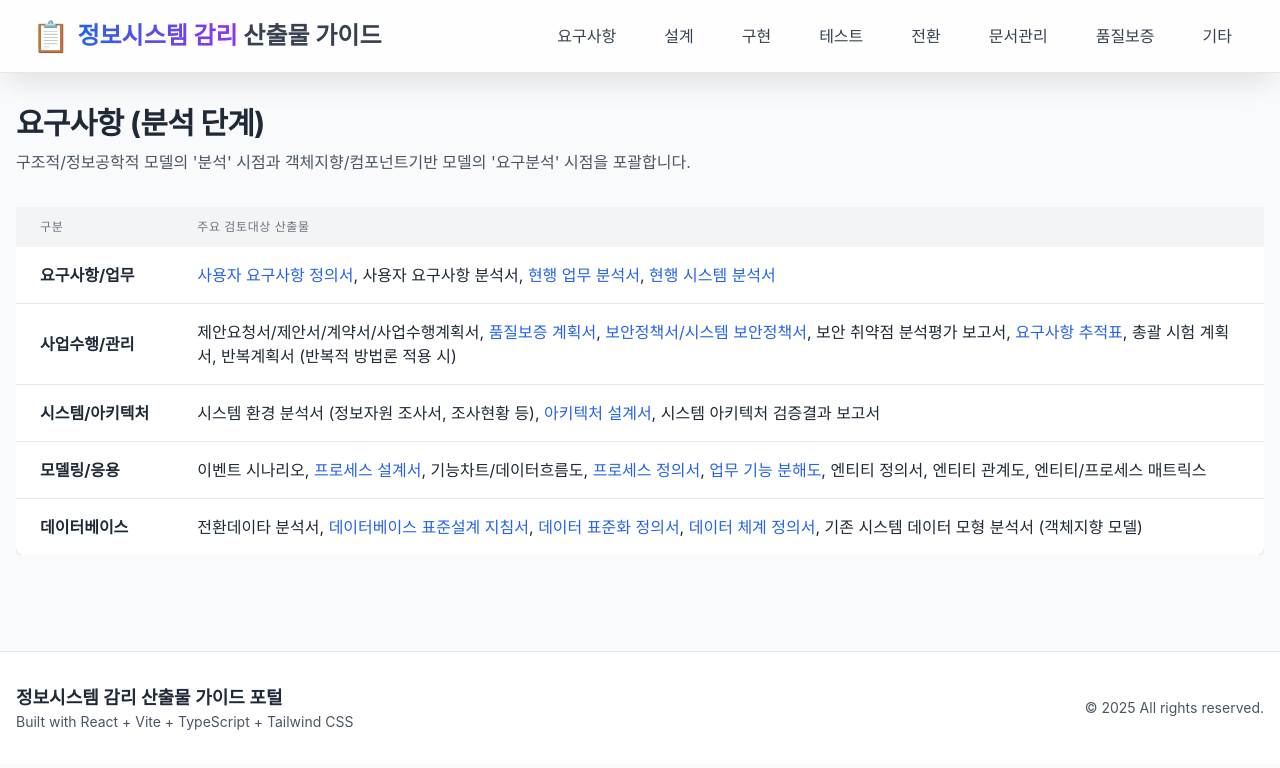
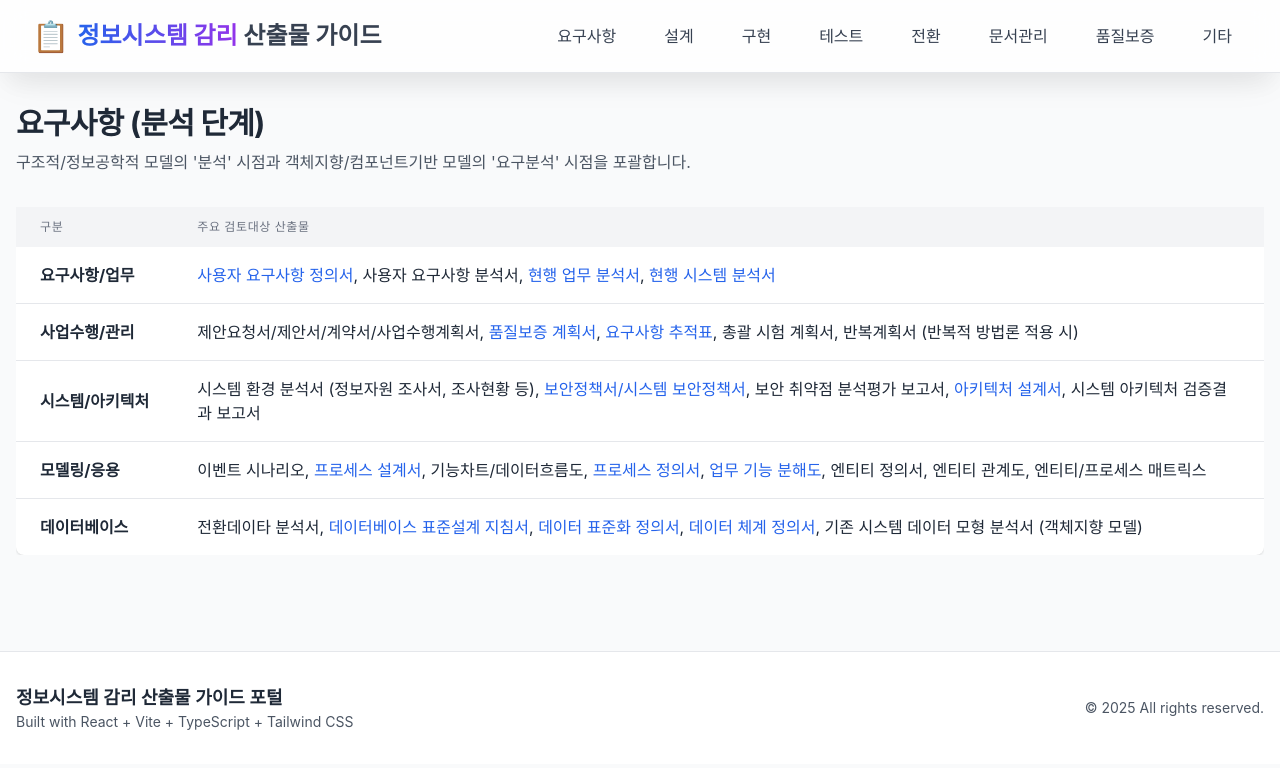
Before and after one commit to jeonck/deliverables-guide, a React (Vite) app: page /#/requirements in a window 1280 px wide. Shown: the top 768 px of the page. Built offline with nearby package versions, Linux system fonts and the light colour scheme.

Commit message:
refactor: move security deliverables to System/Architecture category

```diff
--- a/src/pages/Design.tsx
+++ b/src/pages/Design.tsx
@@ -9,6 +9,7 @@ const designDeliverables = [
       { name: '시스템 설치 및 검증 계획서', path: '/forms/system-installation-verification-plan' },
       { name: '시스템 전환 계획서', path: '/forms/system-transition-plan' },
       { name: '보안 정책 및 설계서', path: '/forms/security-policy-design-document' },
+      { name: '접근 권한 설계서', path: '/forms/access-control-design-document' },
     ],
   },
   {
@@ -19,7 +20,6 @@ const designDeliverables = [
       { name: '인터페이스 설계서', path: '/forms/interface-design-document' },
       { name: '사용자 인터페이스 설계서', path: '/forms/user-interface-design-document' },
       { name: '화면 설계서', path: '/forms/screen-design-document' },
-      { name: '접근 권한 설계서', path: '/forms/access-control-design-document' },
       { name: '단위시험 계획서', path: '/forms/unit-test-plan' },
       { name: '통합시험 계획서', path: '/forms/integration-test-plan' },
     ],
--- a/src/pages/Requirements.tsx
+++ b/src/pages/Requirements.tsx
@@ -16,8 +16,6 @@ const analysisDeliverables = [
     deliverables: [
       { name: '제안요청서/제안서/계약서/사업수행계획서', path: '/requirements' },
       { name: '품질보증 계획서', path: '/forms/quality-assurance-plan' },
-      { name: '보안정책서/시스템 보안정책서', path: '/forms/security-policy-design-document' },
-      { name: '보안 취약점 분석평가 보고서', path: '/requirements' },
       { name: '요구사항 추적표', path: '/forms/requirements-traceability-matrix' },
       { name: '총괄 시험 계획서', path: '/requirements' },
       { name: '반복계획서 (반복적 방법론 적용 시)', path: '/requirements' },
@@ -27,6 +25,8 @@ const analysisDeliverables = [
     category: '시스템/아키텍처',
     deliverables: [
       { name: '시스템 환경 분석서 (정보자원 조사서, 조사현황 등)', path: '/requirements' },
+      { name: '보안정책서/시스템 보안정책서', path: '/forms/security-policy-design-document' },
+      { name: '보안 취약점 분석평가 보고서', path: '/requirements' },
       { name: '아키텍처 설계서', path: '/forms/architecture-design-document' },
       { name: '시스템 아키텍처 검증결과 보고서', path: '/requirements' },
     ],
```
